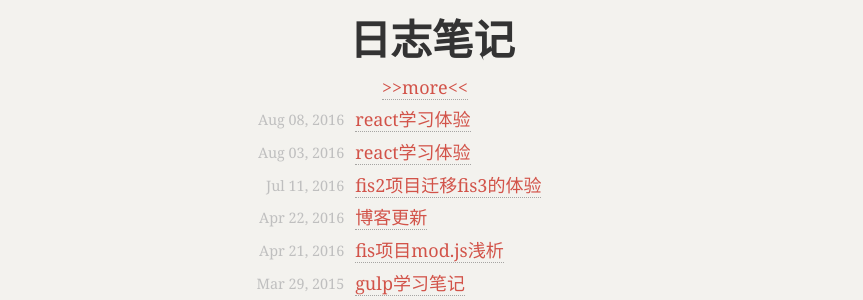
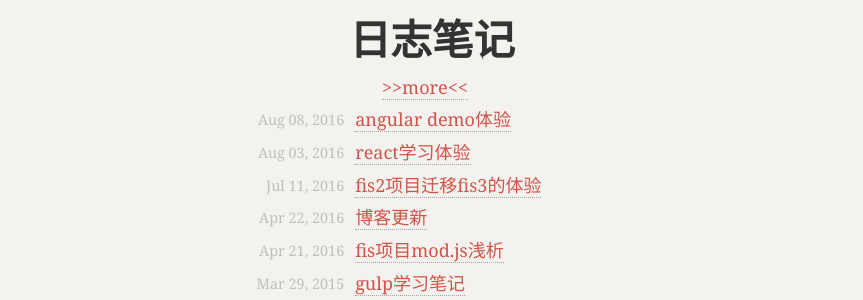
Before and after one commit to shellphon/githublog, a Jekyll site: the page built from index.html, in a window 1280 px wide. Shown: the part 459-759 px from the top of the page, without its empty margins (208-1071 px from the left). Built offline with Jekyll 4.4.1, drawn with Linux system fonts in a browser that asks for light colours; comment, search, counter and statistics services are not loaded.

Commit message:
angular note

```diff
--- a/_posts/2016-08-08-angularTry.md
+++ b/_posts/2016-08-08-angularTry.md
@@ -1,6 +1,6 @@
 ---
 layout: post
-title:  react学习体验
+title:  angular demo体验
 category: Hello Code
 ---
 
```
